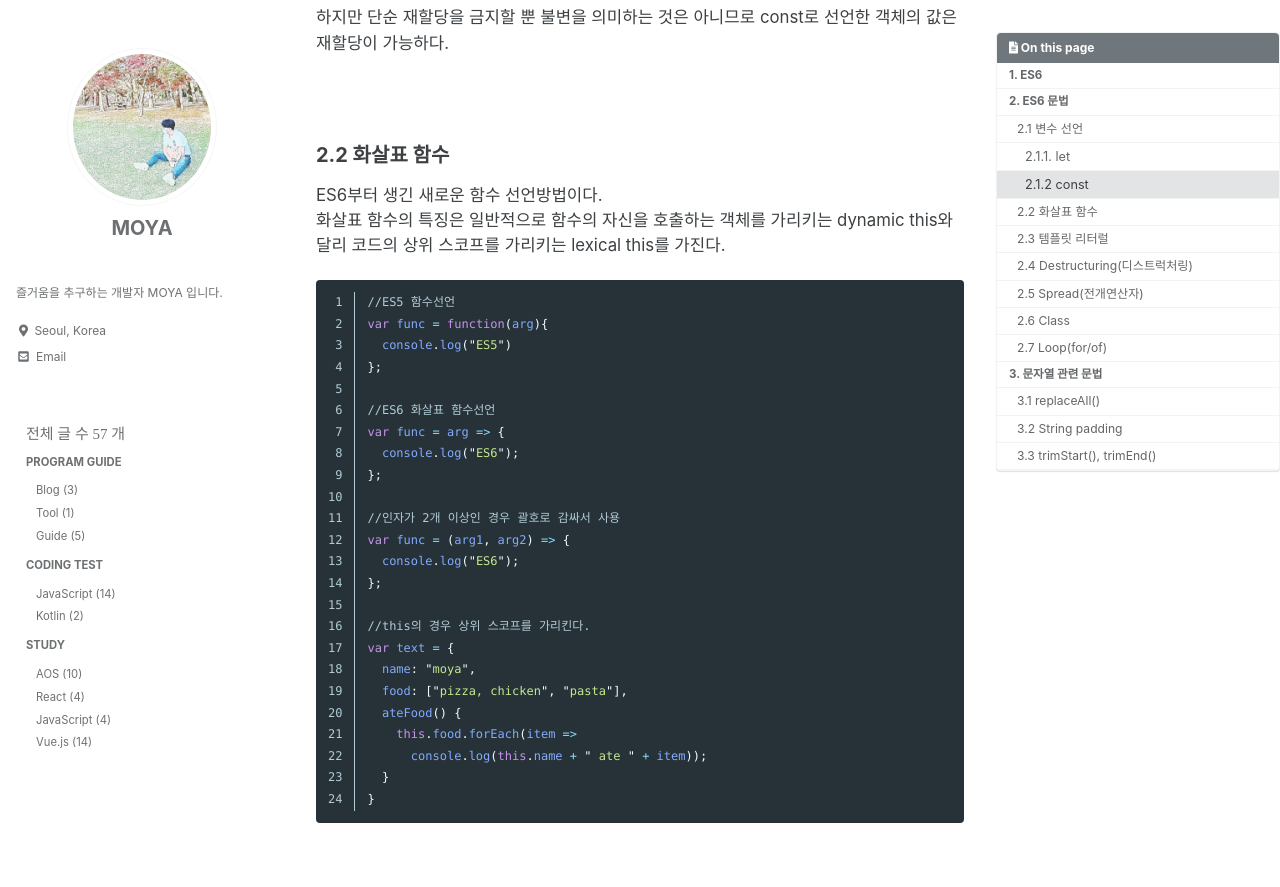
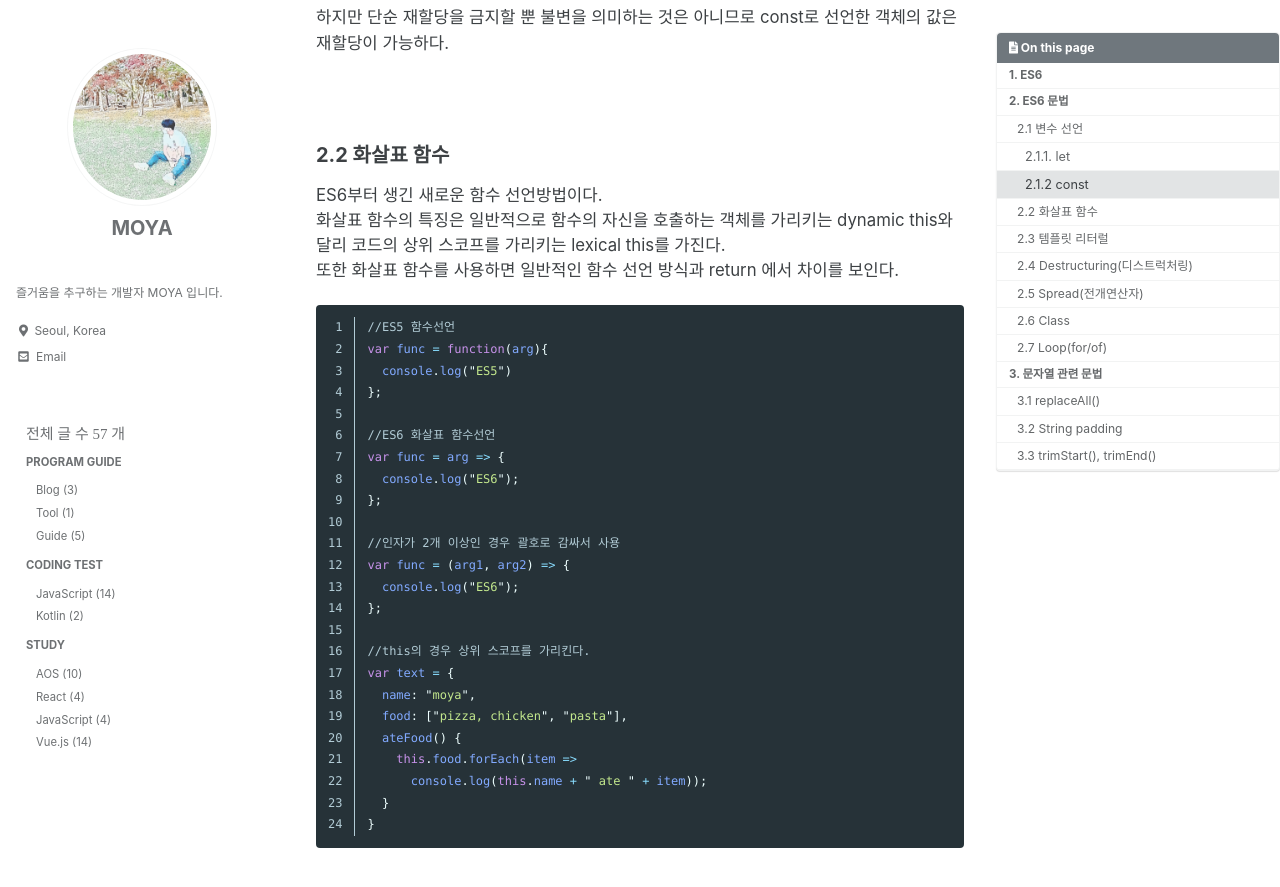
Before and after one commit to kdc7140/kdc7140.github.io, a Jekyll site: the page built from _posts/study/2022-07-29-javaScript001.md, in a window 1280 px wide and 900 px high, scrolled down 1743 px. Shown: the top 887 px of the window. Built offline with Jekyll 4.4.1, drawn with Linux system fonts in a browser that asks for light colours; cached includes are drawn as plain includes; some web fonts are replaced.

Commit message:
arrow function rearranged

````diff
--- a/_posts/study/2022-07-29-javaScript001.md
+++ b/_posts/study/2022-07-29-javaScript001.md
@@ -83,7 +83,8 @@ const의 경우에도 역시 중복선언이 불가능하지만 let과 다르게
 ### 2.2 화살표 함수
 
 ES6부터 생긴 새로운 함수 선언방법이다.<br/> 화살표 함수의 특징은 일반적으로 함수의 자신을 호출하는 객체를 가리키는 dynamic this와 달리
-코드의 상위 스코프를 가리키는 lexical this를 가진다.
+코드의 상위 스코프를 가리키는 lexical this를 가진다.<br/>
+또한 화살표 함수를 사용하면 일반적인 함수 선언 방식과 return 에서 차이를 보인다.
 
 ```javascript
 //ES5 함수선언
````
